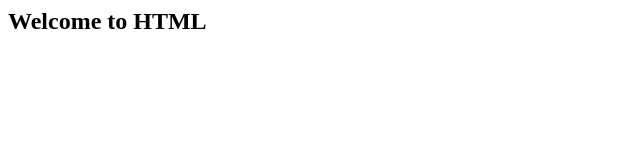
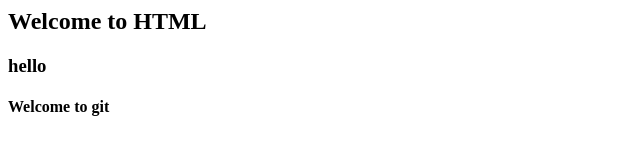
Before and after one commit to tejaswini-cloud1/first, a plain HTML site: page index.html in a window 1280 px wide. Shown: the whole page, without its empty margins (0-640 px from the left). Drawn offline with Linux system fonts and the light colour scheme.

Commit message:
Update index.html

```diff
--- a/index.html
+++ b/index.html
@@ -1,3 +1,5 @@
 <html>
 <h2>Welcome to HTML</h2>
+<h3>hello </h3>
+  <h4> Welcome to git</h4>
 </html>
```
